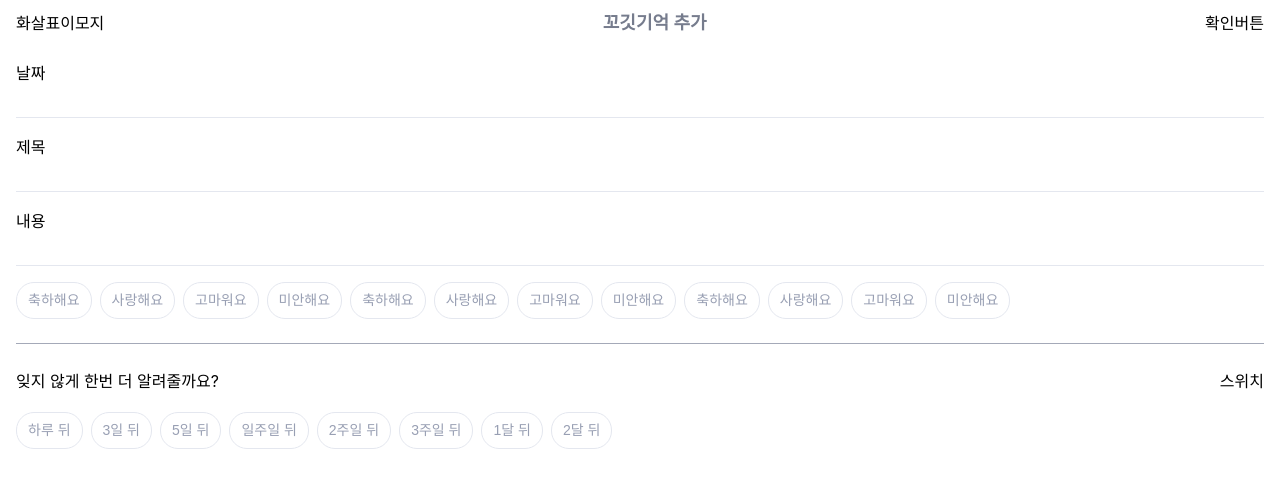
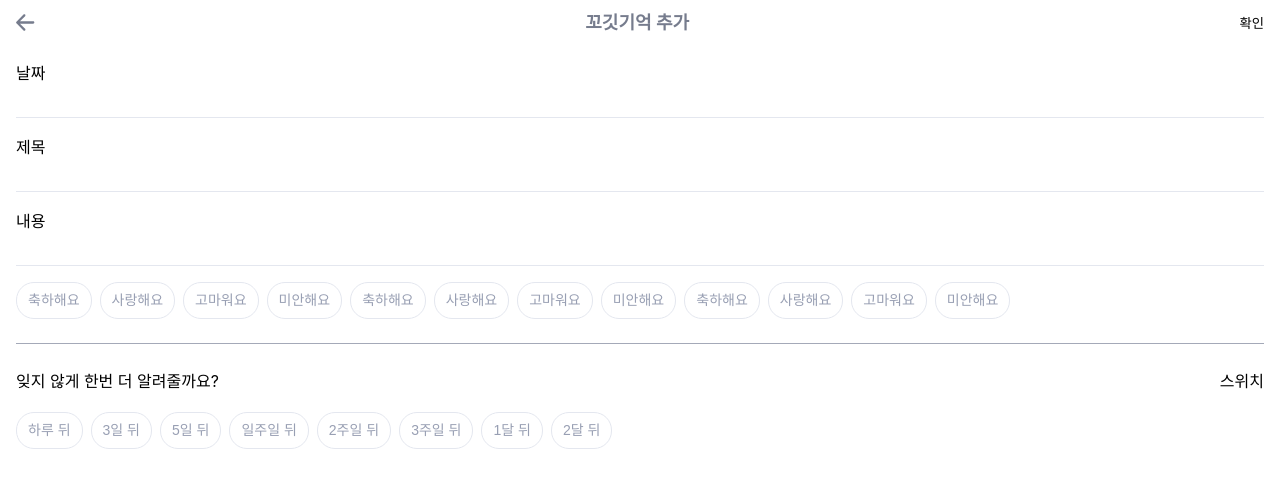
Before and after one commit to depromeet/ggogeet-client, a Next.js app: page /letter-remind/write in a window 1280 px wide. Shown: the top 488 px of the page. Built offline with nearby package versions, Linux system fonts and the light colour scheme; a web font is replaced by a local one.

Commit message:
💄 letter-remind/add 페이지 헤더 수정

```diff
--- a/src/pages/letter-remind/write.tsx
+++ b/src/pages/letter-remind/write.tsx
@@ -2,6 +2,7 @@ import TagButton from "@/src/components/common/Buttons/TagButton";
 import Input from "@/src/components/common/Input";
 import TopNavigation from "@/src/components/common/TopNavigation";
 import styled from "@emotion/styled";
+import Image from "next/image";
 
 const Layout = styled.div`
   padding: 16px;
@@ -30,14 +31,18 @@ const TagsContainer = styled.div`
   }
 `;
 
+const QuestionContainer = styled.div`
+  display: flex;
+  justify-content: space-between;
+  margin: 0 0 20px 0;
+`;
+
 const TagWrapper = styled.div`
   margin: 0 8px 0 0;
 `;
 
-const QuestionContainer = styled.div`
-  display: flex;
-  justify-content: space-between;
-  margin: 0 0 20px 0;
+const OkButton = styled.button`
+  cursor: pointer;
 `;
 
 const LetterRemindWritePage = () => {
@@ -71,8 +76,15 @@ const LetterRemindWritePage = () => {
     <>
       <TopNavigation
         title="꼬깃기억 추가"
-        leftElem="화살표이모지"
-        rightElem="확인버튼"
+        leftElem={
+          <Image
+            alt="뒤로가기화살표"
+            src="/icons/backArrow.svg"
+            width={19}
+            height={17}
+          />
+        }
+        rightElem={<OkButton>확인</OkButton>}
       />
 
       <Layout>
@@ -108,6 +120,7 @@ const LetterRemindWritePage = () => {
             <p>잊지 않게 한번 더 알려줄까요?</p>
             <p>스위치</p>
           </QuestionContainer>
+
           <TagsContainer>
             {alarmTagList.map((tag, index) => {
               return (
```
Also changed, not shown: public/icons/backArrow.svg (added).
